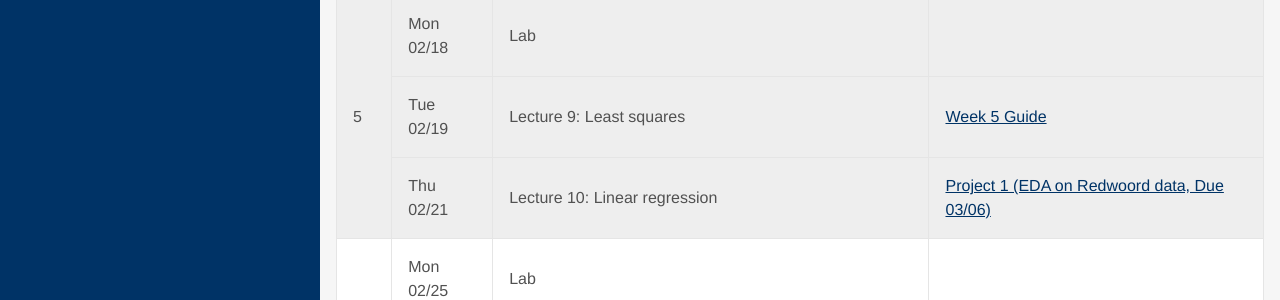
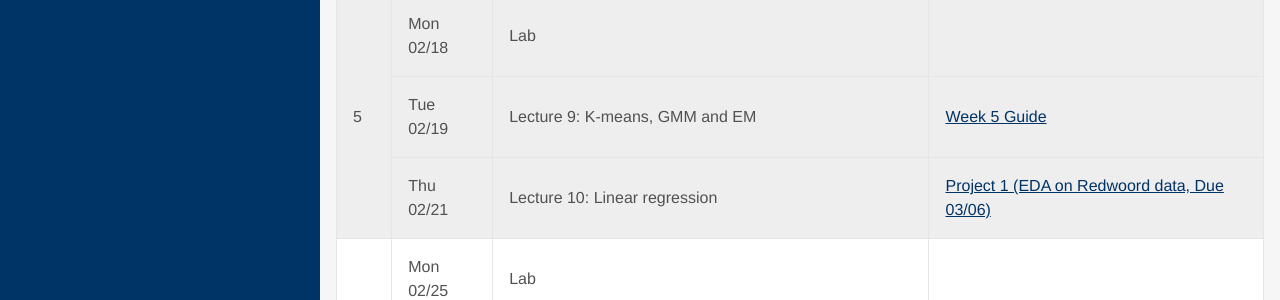
Before and after one commit to stat154/stat154.github.io, a Jekyll site: the page built from index.html, in a window 1280 px wide and 900 px high, scrolled down 1005 px. Shown: the part 152-452 px from the top of the window. Built offline with Jekyll 4.4.1, drawn with Linux system fonts in a browser that asks for light colours; some web fonts are replaced; the list of posts is cut into pages by our own code.

Commit message:
updated week 5

```diff
--- a/_data/syllabus2.yml
+++ b/_data/syllabus2.yml
@@ -71,7 +71,7 @@ weeks:
     - date: Mon 02/18
       content: "Lab"
     - date: Tue 02/19
-      content: "Lecture 9: Least squares"
+      content: "Lecture 9: K-means, GMM and EM"
       assignments:
         - name: Week 5 Guide
           url: /prep/prep05
```
Also changed, not shown: prep/prep05.md (+2 -0 lines).
